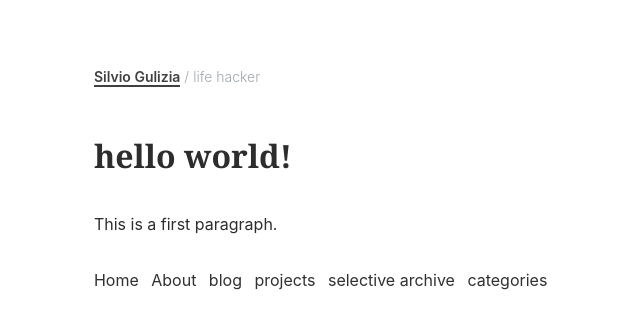
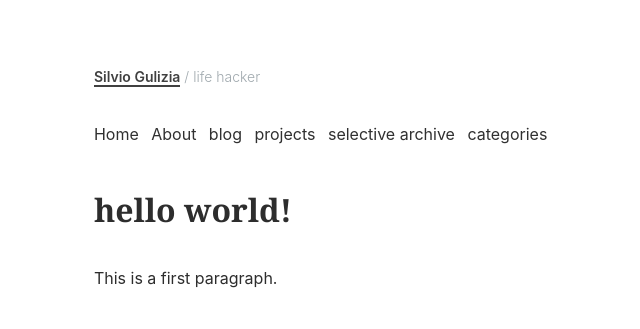
Before and after one commit to sigul/building-jekyll, a Jekyll site: the page built from index.html, in a window 1280 px wide. Shown: the top 329 px of the page, without its empty margins (229-869 px from the left). Built offline with Jekyll 4.4.1, drawn with Linux system fonts in a browser that asks for light colours.

Commit message:
edit navigation position

```diff
--- a/_layouts/default.html
+++ b/_layouts/default.html
@@ -11,7 +11,7 @@ title: "Home of Guli"
   </head>
   <body>
    {% include header.html %}
+   {% include navigation.html %}
    {{ content }}
-   {% include navigation.html %}
   </body>
 </html>
```
